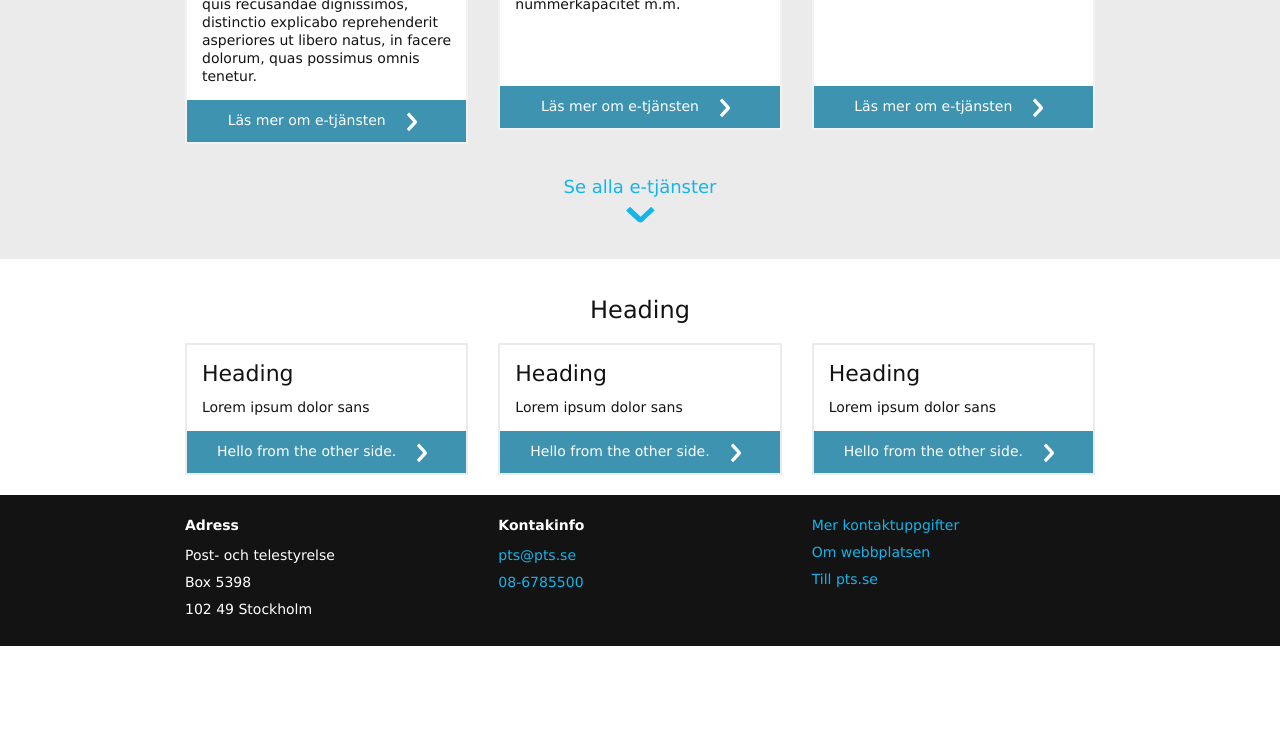
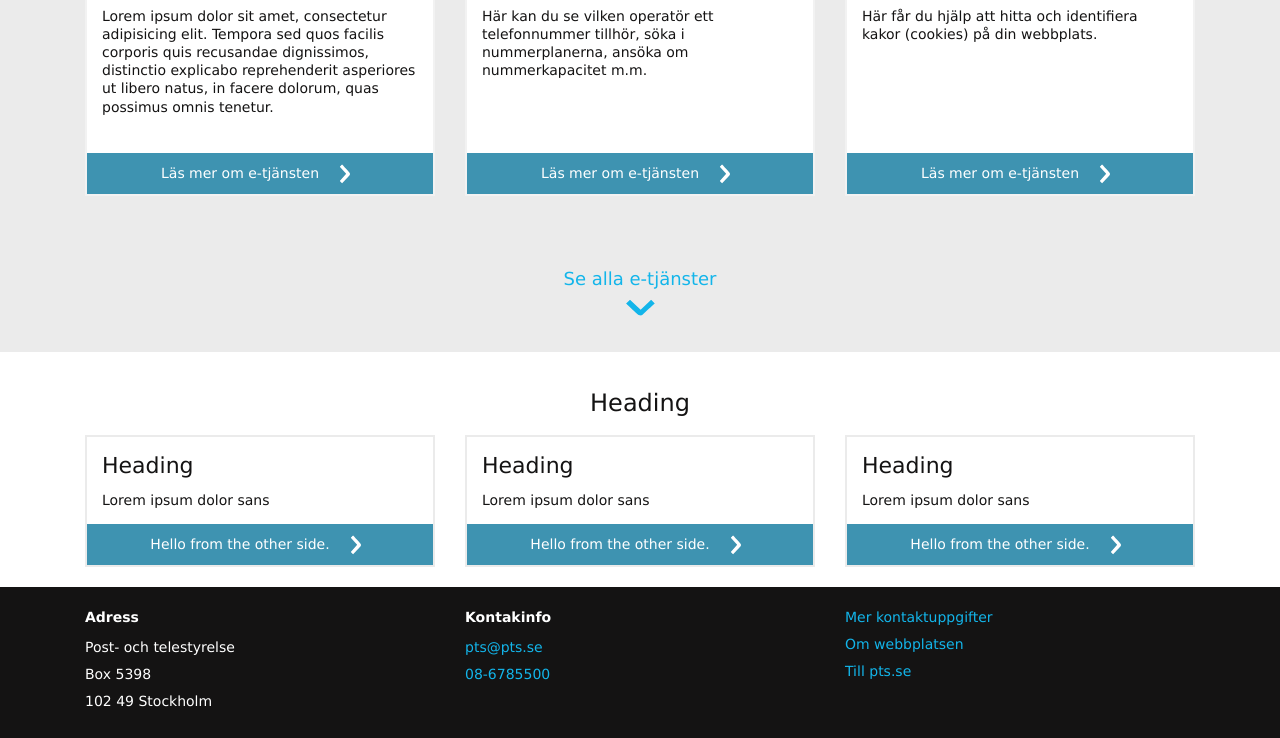
Before and after one commit to dudette/etjanst, a plain HTML site: page markup/index.html in a window 1280 px wide. Shown: the part 867-1605 px from the top of the page. Before the commit the page ends 1513 px from the top, so only its background shows below. Drawn offline with nearby package versions, Linux system fonts and the light colour scheme.

Commit message:
unfinished container styling

```diff
--- a/markup/index.html
+++ b/markup/index.html
@@ -92,12 +92,6 @@
 						<p>Här får du hjälp att hitta och identifiera kakor (cookies) på din webbplats.</p>
 					</div>
 					<a class="read-more" href="#">Läs mer om e-tjänsten</a>
-				</div>
-			</div>
-
-			<div class="col-sm-12">
-				<div tabindex="0" class="show-all"><div class="text-div" data-text="Se färre e-tjänster" data-original="Se alla e-tjänster">Se alla e-tjänster</div>
-				<img class="arrow" src="img/arrow-blue.svg" alt="show all icon">
 				</div>
 			</div>
 		</div>
@@ -249,6 +243,15 @@
 			</div>
 		</div>
 	</div>
+	<div class="section lightgray">
+		<div class="container">
+			<div class="col-sm-12">
+				<div tabindex="0" class="show-all"><div class="text-div" data-text="Se färre e-tjänster" data-original="Se alla e-tjänster">Se alla e-tjänster</div>
+				<img class="arrow" src="img/arrow-blue.svg" alt="show all icon">
+				</div>
+			</div>
+		</div>
+	</div>
 	<div class="section">
 		<div class="container">
 			<div class="col-sm-12">
--- a/markup/sass/partials/_bootstrap.scss
+++ b/markup/sass/partials/_bootstrap.scss
@@ -311,7 +311,7 @@ hr {
 }
 @media (min-width: 1200px) {
   .container {
-    width: 970px;
+    width: 1170px;
   }
 }
 .container-fluid {
--- a/markup/sass/partials/_global.scss
+++ b/markup/sass/partials/_global.scss
@@ -43,3 +43,31 @@
 		}
 	}
 }
+
+.container {
+  margin-right: auto;
+  margin-left: auto;
+  padding-left: 15px;
+  padding-right: 15px;
+}
+@media (min-width: 768px) {
+  .container {
+    width: 750px;
+  }
+}
+@media (min-width: 992px) and (max-width: 1200px) {
+  .container {
+    width: 970px;
+  }
+}
+
+@media (min-width: 1201px) {
+  .container {
+    width: 1170px;
+  }
+}
+// @media (min-width: 1210px) {
+//   .container {
+//     width: 1170px;
+//   }
+// }
```
Also changed, not shown: markup/css/screen.css.
